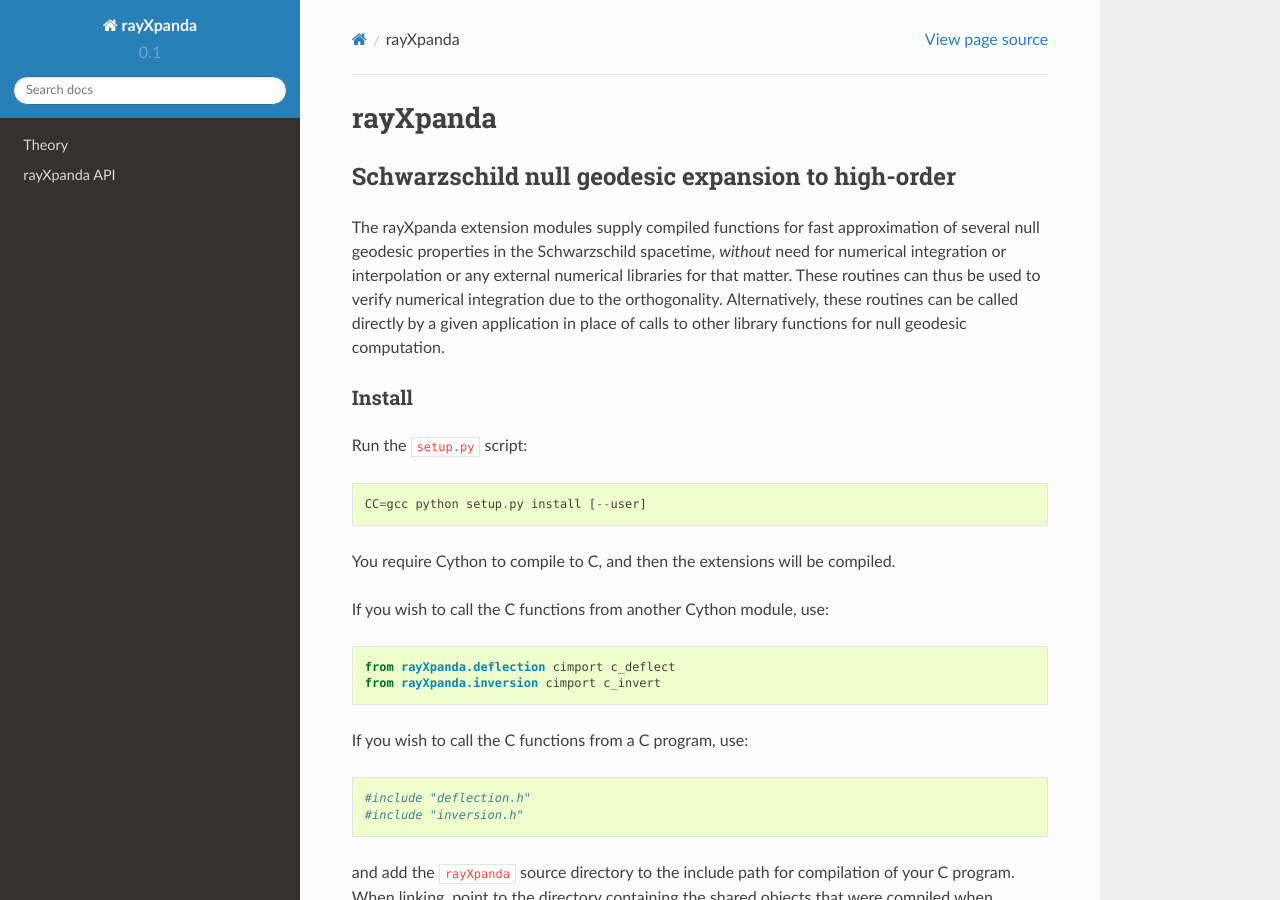
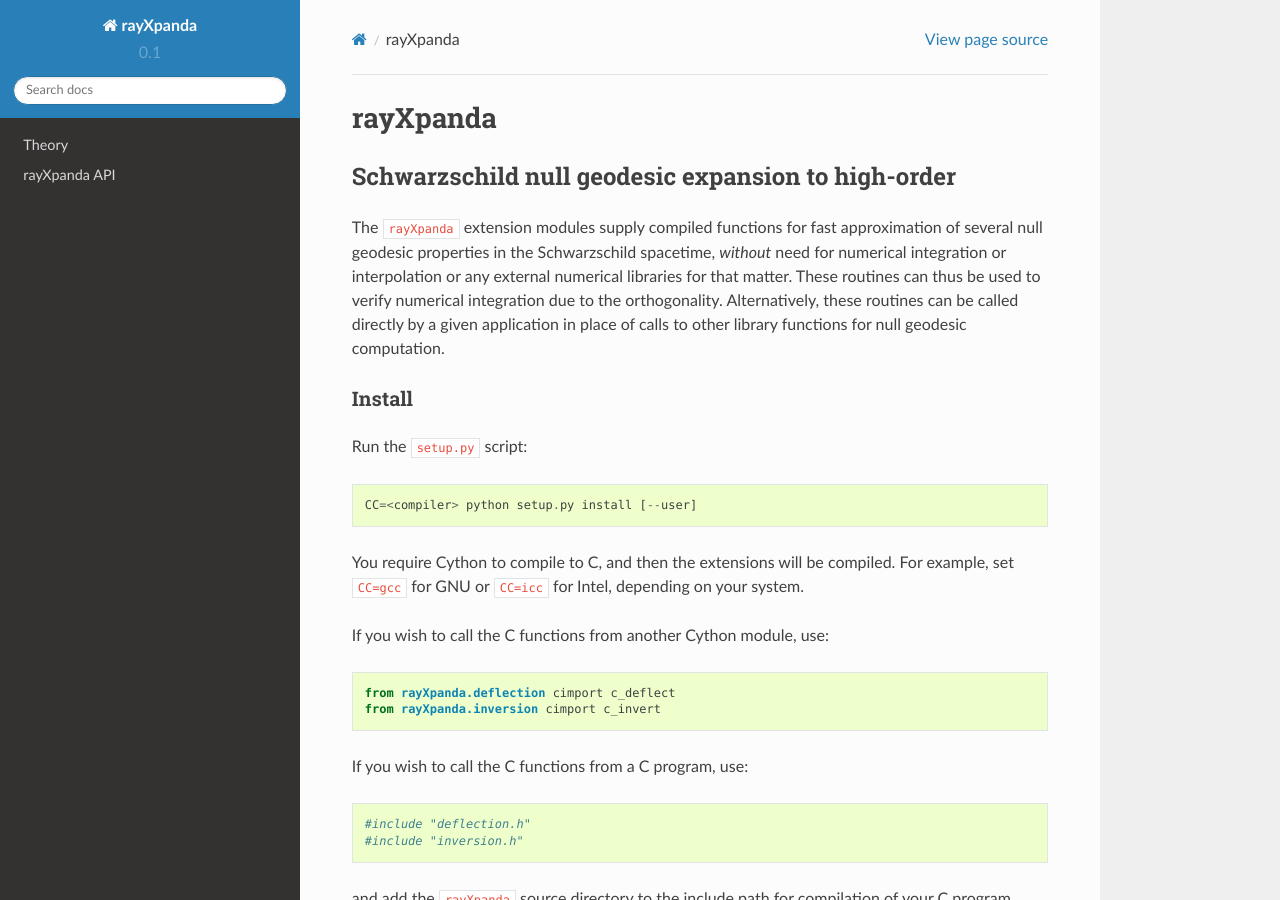
Before and after one commit to ThomasEdwardRiley/rayXpanda, a Sphinx documentation site: the page built from docs/source/index.rst, in a window 1280 px wide and 900 px high. Built offline with Sphinx 7.4.7 and the Read the Docs theme 2.0.0, drawn with Linux system fonts in a browser that asks for light colours; pages that are not in the unit, such as notebooks, are missing from menus.

Commit message:
edit install instructions

```diff
--- a/README.rst
+++ b/README.rst
@@ -19,9 +19,11 @@ Install
 
 Run the ``setup.py`` script::
 
-    CC=gcc python setup.py install [--user]
+    CC=<compiler> python setup.py install [--user]
 
 You require Cython to compile to C, and then the extensions will be compiled.
+For example, set ``CC=gcc`` for GNU or ``CC=icc`` for Intel, depending on
+your system.
 
 .. _sphinx: http://www.sphinx-doc.org/en/master
 
--- a/docs/source/intro.txt
+++ b/docs/source/intro.txt
@@ -7,7 +7,7 @@ rayXpanda
 Schwarzschild null geodesic expansion to high-order
 ***************************************************
 
-The rayXpanda extension modules supply compiled functions for fast
+The ``rayXpanda`` extension modules supply compiled functions for fast
 approximation of several null geodesic properties in the Schwarzschild
 spacetime, *without* need for numerical integration or interpolation or any
 external numerical libraries for that matter. These routines can thus be used
@@ -15,15 +15,16 @@ to verify numerical integration due to the orthogonality. Alternatively, these
 routines can be called directly by a given application in place of calls to
 other library functions for null geodesic computation.
 
-
 Install
 =======
 
 Run the ``setup.py`` script::
 
-    CC=gcc python setup.py install [--user]
+    CC=<compiler> python setup.py install [--user]
 
 You require Cython to compile to C, and then the extensions will be compiled.
+For example, set ``CC=gcc`` for GNU or ``CC=icc`` for Intel, depending on
+your system.
 
 If you wish to call the C functions from another Cython module, use::
 
```
